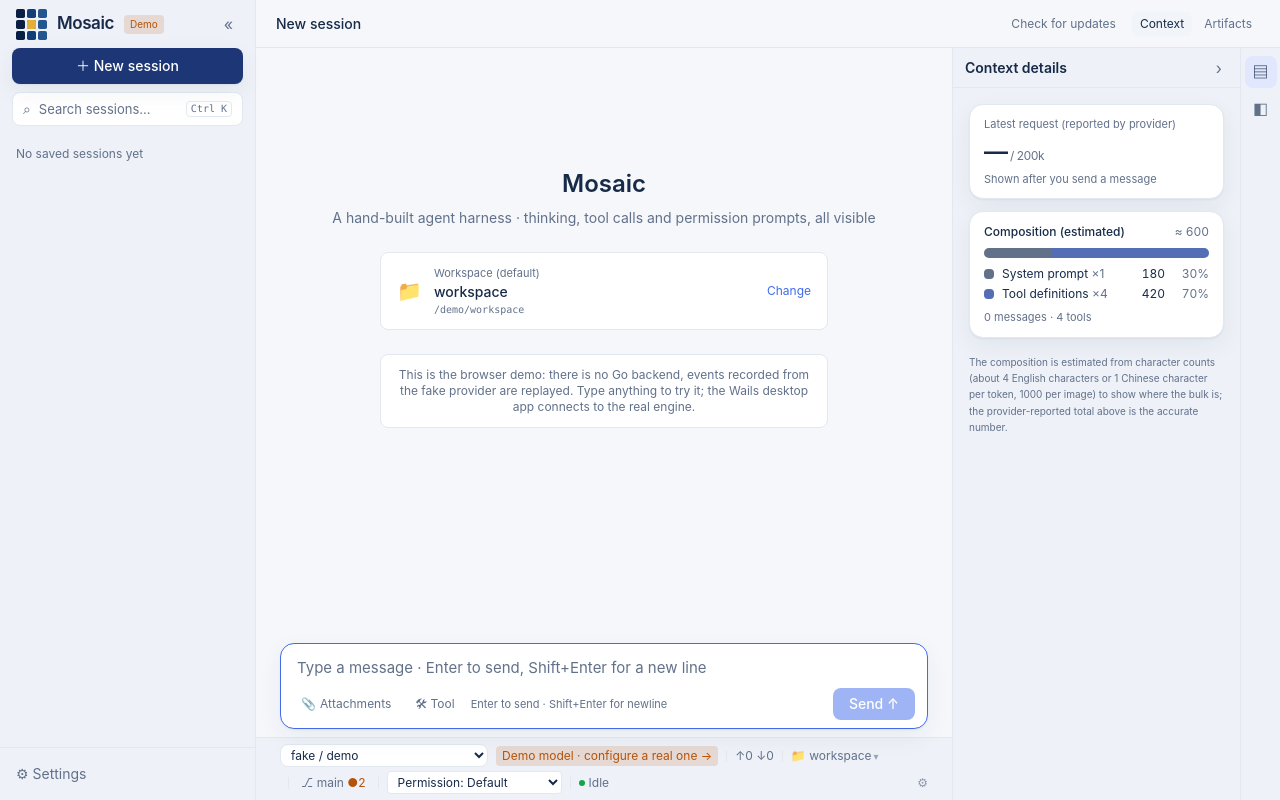
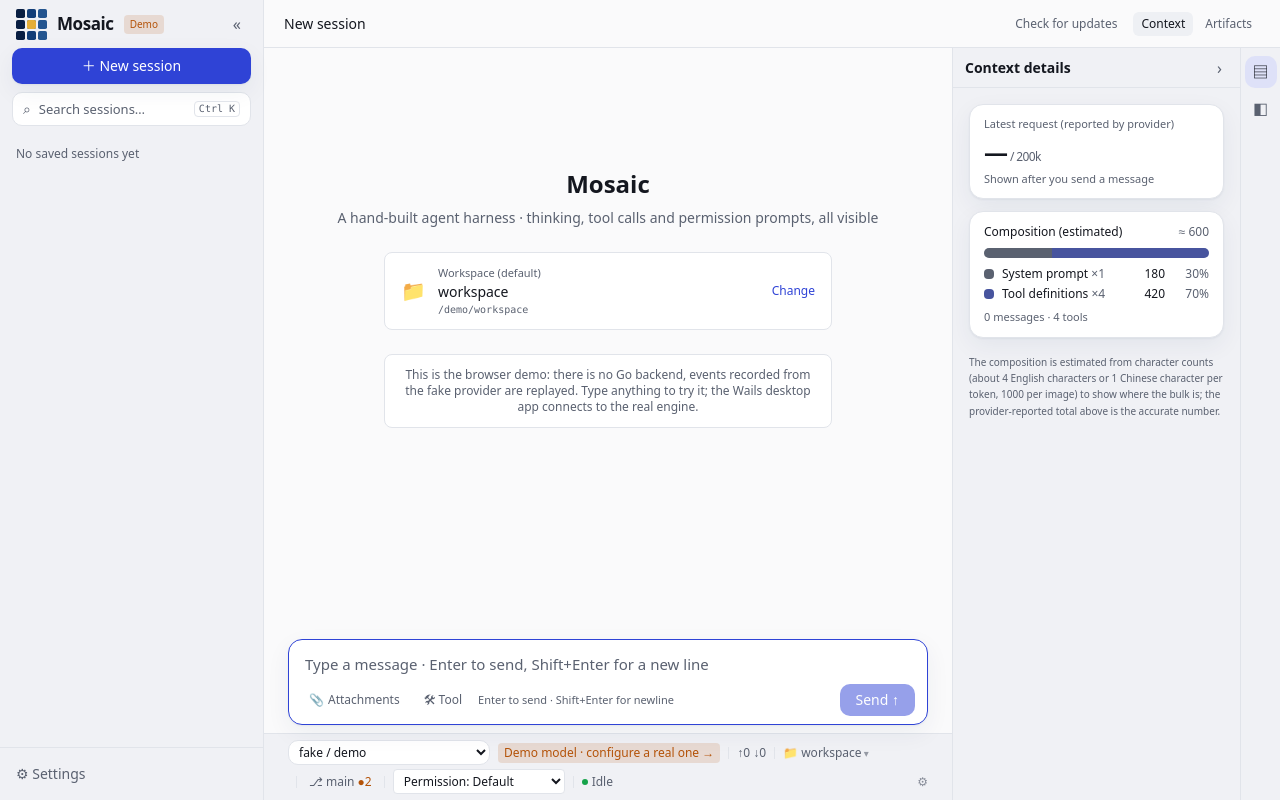
Before and after one commit to crazyjums/mosaic, a React (Vite) app in the folder frontend/: page / in a window 1280 px wide. Built offline with nearby package versions, Linux system fonts and the light colour scheme.

Commit message:
style(mosaic): adopt supplied main-screen visual tokens and shell

```diff
--- a/frontend/src/index.css
+++ b/frontend/src/index.css
@@ -20,13 +20,13 @@
  */
 :root {
   color-scheme: dark;
-  --bg: #0b1220;
-  --panel: #111b2e;
-  --panel-2: #18243a;
-  --border: #263552;
-  --fg: #e8eef9;
-  --muted: #93a3bf;
-  --accent: #7c9cff;
+  --bg: #0e1014;
+  --panel: #171a21;
+  --panel-2: #20242e;
+  --border: #262a34;
+  --fg: #e9ecf2;
+  --muted: #9ba2b1;
+  --accent: #8c9bff;
   --think: #a78bfa;
   --ok: #4ade80;
   --warn: #fbbf24;
@@ -34,7 +34,7 @@
   /* 强调色背景上的文字（主按钮、选中的分段按钮）。深色主题的强调色偏浅，白字对比度不够（2.6:1），所以用深色字 */
   --on-accent: #0b1330;
   /* 消息区和输入框的最大宽度（设置 → 外观 → 消息区宽度） */
-  --content-width: 48rem;
+  --content-width: 48.75rem;
 
   /* 品牌常量：金色 = 正在执行的任务；三档海军蓝用于 Logo 的拼块 */
   --gold: #f0b42b;
@@ -47,21 +47,21 @@
   --shadow-card: 0 1px 2px rgba(0, 0, 0, 0.25), 0 8px 24px rgba(0, 0, 0, 0.18);
   --shadow-pop: 0 24px 60px rgba(0, 0, 0, 0.45);
   /* 布局尺寸 */
-  --sidebar-width: 16rem;
+  --sidebar-width: 16.5rem;
   --modal-width: 62rem;
 }
 
 @media (prefers-color-scheme: light) {
   :root:not([data-theme="dark"]) {
     color-scheme: light;
-    --bg: #f5f7fb;
+    --bg: #fafafb;
     --panel: #ffffff;
-    --panel-2: #f1f4f9;
-    --border: #e2e8f0;
-    --fg: #172b49;
-    --muted: #62718a;
-    --accent: #416bea;
-    --think: #7c3aed;
+    --panel-2: #eef0f4;
+    --border: #e1e4ea;
+    --fg: #14171f;
+    --muted: #5a6170;
+    --accent: #2f43d6;
+    --think: #7c5ce0;
     --ok: #16a34a;
     --warn: #b45309;
     --danger: #dc2626;
@@ -78,14 +78,14 @@
 
 :root[data-theme="light"] {
   color-scheme: light;
-  --bg: #f5f7fb;
+  --bg: #fafafb;
   --panel: #ffffff;
-  --panel-2: #f1f4f9;
-  --border: #e2e8f0;
-  --fg: #172b49;
-  --muted: #62718a;
-  --accent: #416bea;
-  --think: #7c3aed;
+  --panel-2: #eef0f4;
+  --border: #e1e4ea;
+  --fg: #14171f;
+  --muted: #5a6170;
+  --accent: #2f43d6;
+  --think: #7c5ce0;
   --ok: #16a34a;
   --warn: #b45309;
   --danger: #dc2626;
@@ -101,12 +101,12 @@
 
 /* 第 2 层：派生 Tokens。写在 :root 上，引用同一元素上最终生效的调色板变量，所以换皮肤时自动跟着变。 */
 :root {
-  --side: color-mix(in srgb, var(--bg) 62%, var(--border));
+  --side: color-mix(in srgb, var(--panel-2) 86%, var(--bg));
   --accent-soft: color-mix(in srgb, var(--accent) 16%, var(--panel));
   --accent-hover: color-mix(in srgb, var(--accent) 84%, var(--fg));
   --code-bg: color-mix(in srgb, var(--panel-2) 72%, var(--border));
-  --brand: color-mix(in srgb, var(--accent) 35%, #081a38);
-  --on-brand: #ffffff;
+  --brand: var(--accent);
+  --on-brand: var(--on-accent);
   --focus-ring: color-mix(in srgb, var(--accent) 40%, transparent);
 }
 
@@ -132,11 +132,11 @@
   --color-gold: var(--gold);
   --color-gold-ink: var(--gold-ink);
   /* 圆角（rounded-ctl / rounded-card / rounded-modal）：控件 8、卡片 14、弹窗 18 */
-  --radius-ctl: 8px;
+  --radius-ctl: 10px;
   --radius-card: 14px;
   --radius-modal: 18px;
-  --font-sans: "Inter", "PingFang SC", "Microsoft YaHei", system-ui, sans-serif;
-  --font-mono: "JetBrains Mono", "SFMono-Regular", Menlo, Consolas, monospace;
+  --font-sans: "IBM Plex Sans", "Noto Sans SC", "PingFang SC", "Microsoft YaHei", system-ui, sans-serif;
+  --font-mono: "IBM Plex Mono", "JetBrains Mono", "SFMono-Regular", Menlo, Consolas, monospace;
 }
 
 html,
@@ -351,3 +351,10 @@ body {
 .usage-chart g:has(rect) { transition: opacity 0.15s; }
 .usage-chart:hover g:has(rect) { opacity: 0.55; }
 .usage-chart:hover g:has(rect):hover { opacity: 1; }
+
+/* Mosaic 主界面参考设计：紧凑状态栏、层次更清晰的面板和控件 */
+.mosaic-statusline { min-height:34px; scrollbar-width:thin; }
+.mosaic-process-summary { transition: border-color .16s ease, box-shadow .16s ease; }
+.mosaic-process-summary:hover { border-color: var(--accent); box-shadow: var(--shadow-card); }
+.mosaic-context-tiles { display:grid;grid-template-columns:repeat(20,minmax(0,1fr));gap:3px; }
+.mosaic-context-tiles>span { aspect-ratio:1; border-radius:3px; }
```
